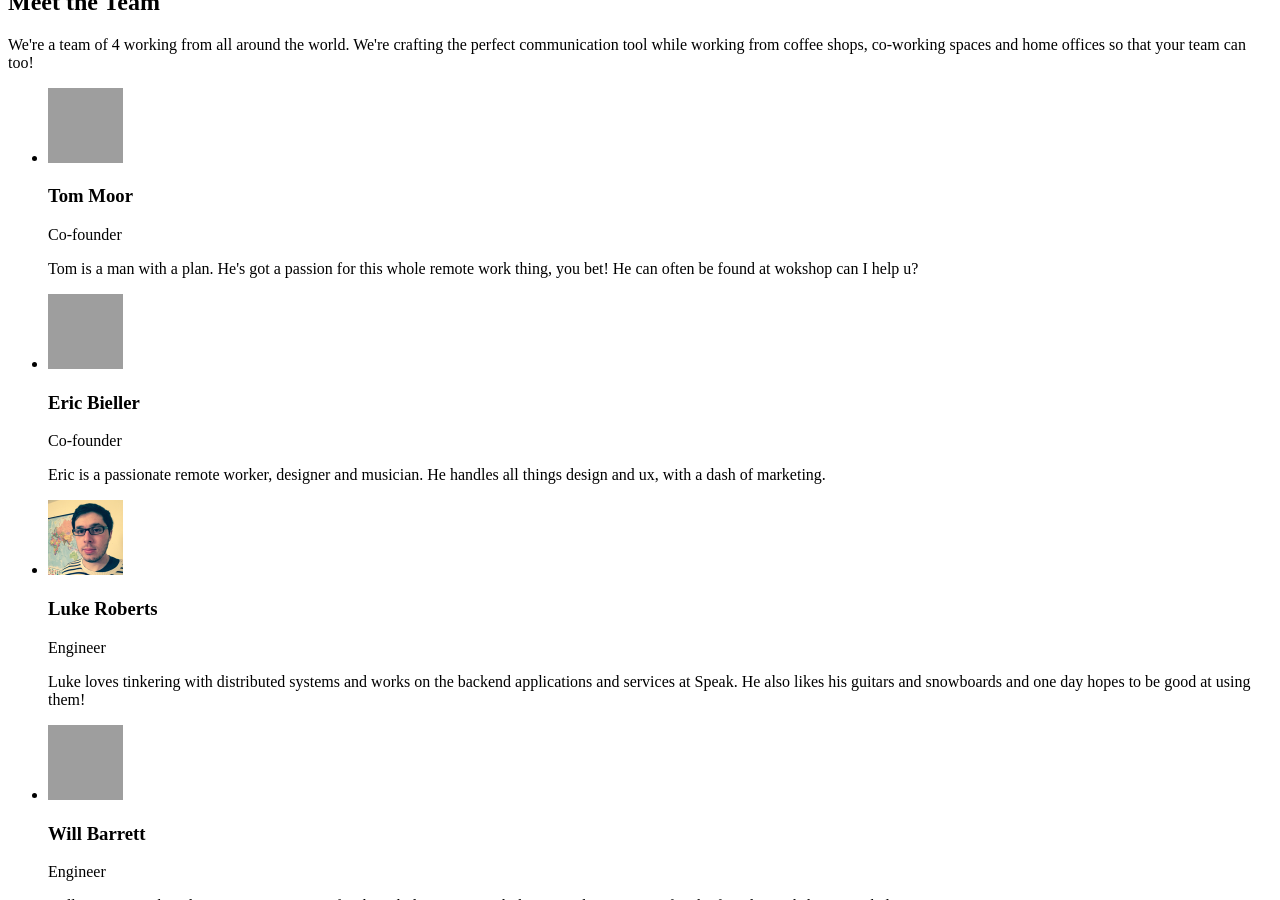
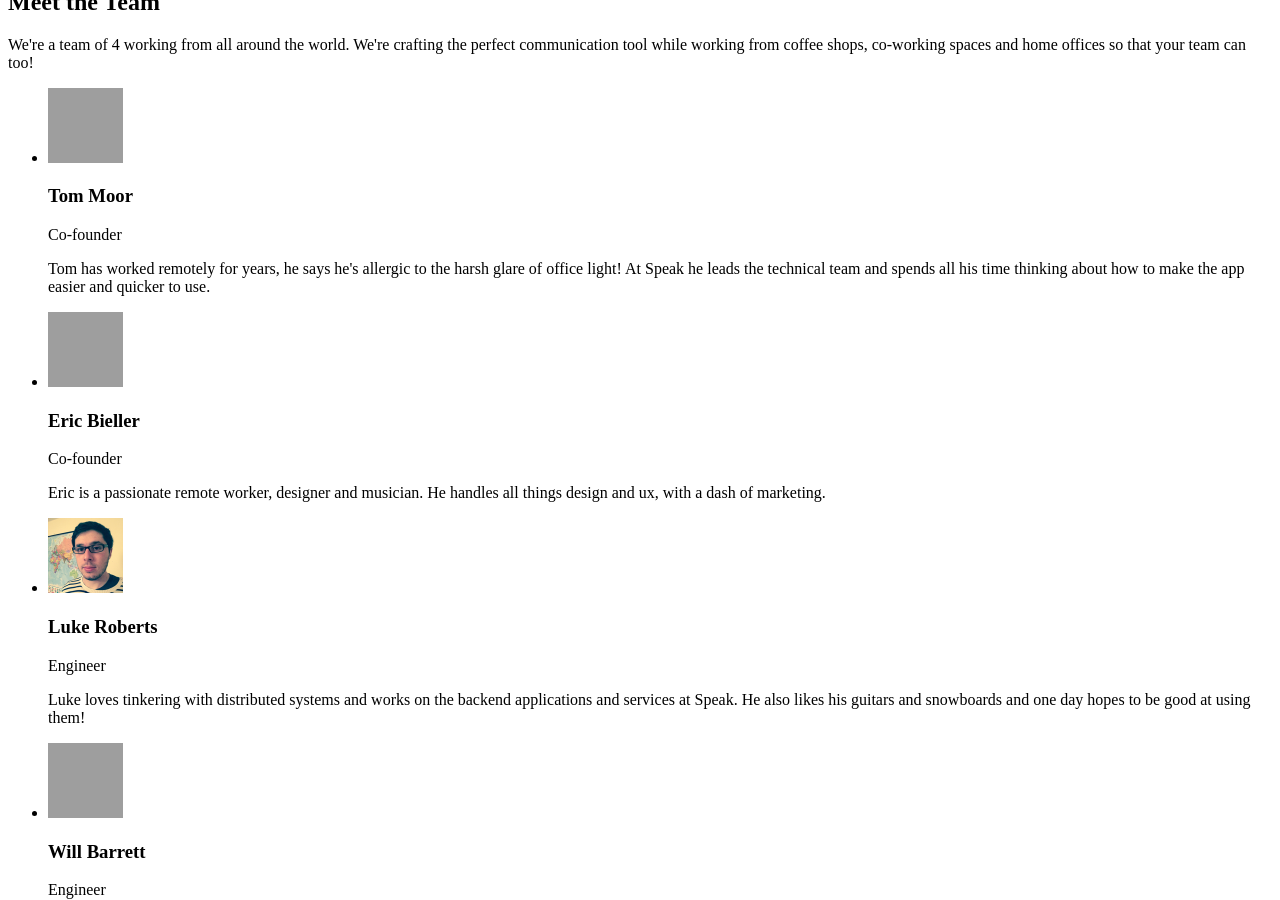
Before and after one commit to speak/website, a Jekyll site: the page built from about/index.html, in a window 1280 px wide and 900 px high, scrolled down 452 px, cut to the strip 0-900 px from the top of the window. Built offline with Jekyll 4.4.1, drawn with Linux system fonts in a browser that asks for light colours; nearby versions of some CDN libraries; a script that is not in the unit is left out; grey boxes are pictures that could not be loaded.

Commit message:
Added 'about' Tom

```diff
--- a/about/index.html
+++ b/about/index.html
@@ -34,7 +34,7 @@ class: about
         <h3>Tom Moor</h3>
         <span>Co-founder</span>
         <p>
-          Tom is a man with a plan. He's got a passion for this whole remote work thing, you bet! He can often be found at wokshop can I help u?
+          Tom has worked remotely for years, he says he's allergic to the harsh glare of office light! At Speak he leads the technical team and spends all his time thinking about how to make the app easier and quicker to use.
         </p>
       </li>
 
```
